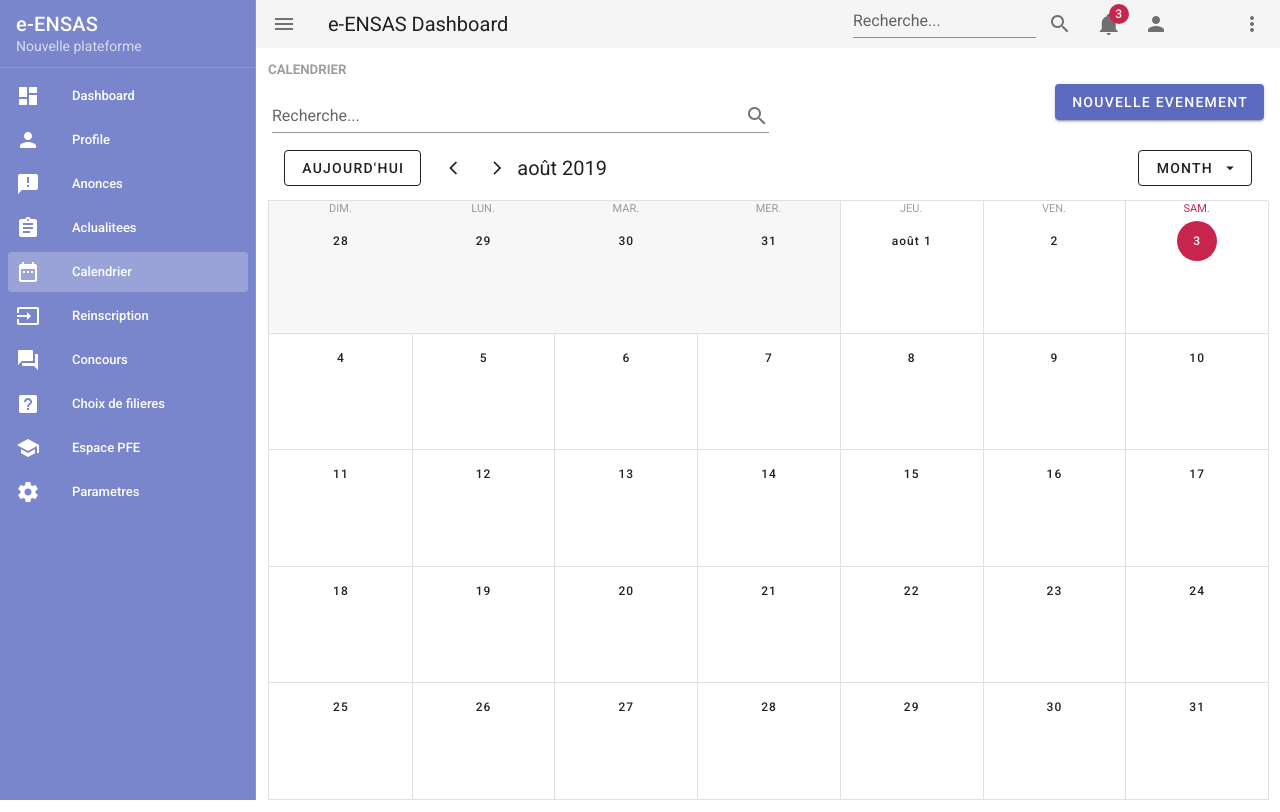
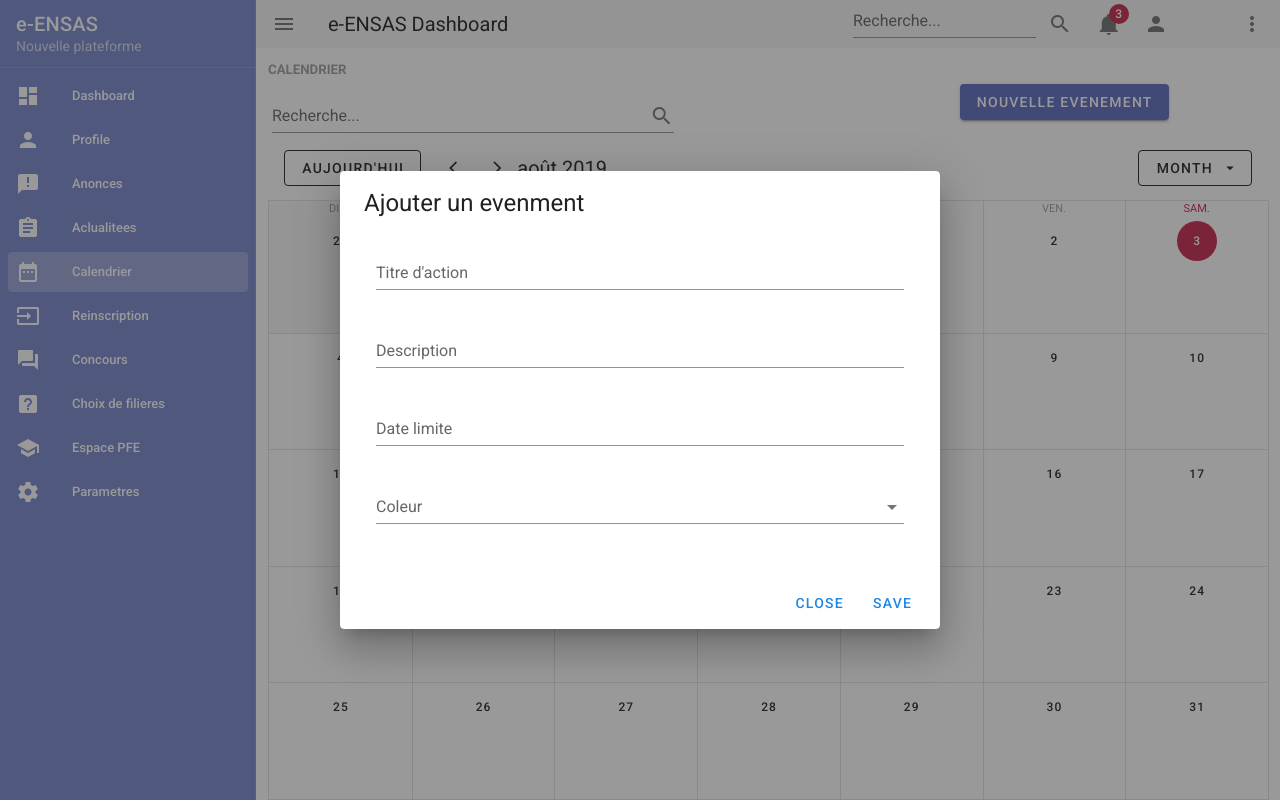
Before and after one commit to hoummani/ENSAS-Website, a Vue app in the folder admin/: page /calendar in a window 1280 px wide. Both pictures are taken after a click on the button "NOUVELLE EVENEMENT". Built offline with nearby package versions, Linux system fonts and the light colour scheme; some icons are missing.

Commit message:
enhancing add calendar modal

```diff
--- a/admin/src/views/Calendar.vue
+++ b/admin/src/views/Calendar.vue
@@ -10,9 +10,43 @@
         hide-details
       ></v-text-field>
       <v-spacer></v-spacer>
-      <v-btn color="secondary"  dark class="mb-2"
-                  >Nouvelle evenement</v-btn
-                >
+      <!-- add event dialog  -->
+      <v-layout justify-center>
+        <v-dialog v-model="dialog" persistent max-width="600px">
+          <template v-slot:activator="{ on }">
+            <v-btn color="secondary" dark v-on="on">Nouvelle evenement</v-btn>
+          </template>
+          <v-card>
+            <v-card-title>
+              <span class="headline">Ajouter un evenment</span>
+            </v-card-title>
+            <v-card-text>
+              <v-container grid-list-md>
+                <v-layout wrap>
+                  <v-flex xs12 sm12 md12 lg12>
+                    <v-text-field label="Titre d'action" required></v-text-field>
+                  </v-flex>
+                  <v-flex xs12 sm12 md12 lg12>
+                    <v-text-field label="Description"></v-text-field>
+                  </v-flex>
+                  <v-flex xs12 sm12 md12 lg12>
+                    <v-text-field label="Date limite" required></v-text-field>
+                  </v-flex>
+                  <v-flex xs12 sm12 md12 lg12>
+                    <v-select :items="['red', 'yellow', 'indigo', 'pink','purpel']" label="Coleur" required></v-select>
+                  </v-flex>
+                </v-layout>
+              </v-container>
+            </v-card-text>
+            <v-card-actions>
+              <v-spacer></v-spacer>
+              <v-btn color="blue darken-1" text @click="dialog = false">Close</v-btn>
+              <v-btn color="blue darken-1" text @click="dialog = false">Save</v-btn>
+            </v-card-actions>
+          </v-card>
+        </v-dialog>
+      </v-layout>
+      <!-- end add event  -->
     </v-layout>
     <v-layout fill-height>
       <v-flex>
@@ -106,7 +140,11 @@
 export default {
   data() {
     return {
+      //search and add event
+      dialog: false,
       search: "",
+
+      //calendar data
       today: new Date(),
       focus: new Date(),
       type: "month",
--- a/admin/src/views/actualitee/AddActualitee.vue
+++ b/admin/src/views/actualitee/AddActualitee.vue
@@ -30,7 +30,7 @@
               v-on="on"
             ></v-text-field>
           </template>
-          <v-date-picker v-model="actualitee.ended_at" @change="menu2 = false"></v-date-picker>
+          <v-date-picker v-model="actualitee.ended_at" locale="fr" @change="menu2 = false"></v-date-picker>
         </v-menu>
 
         <!-- select content -->
```
